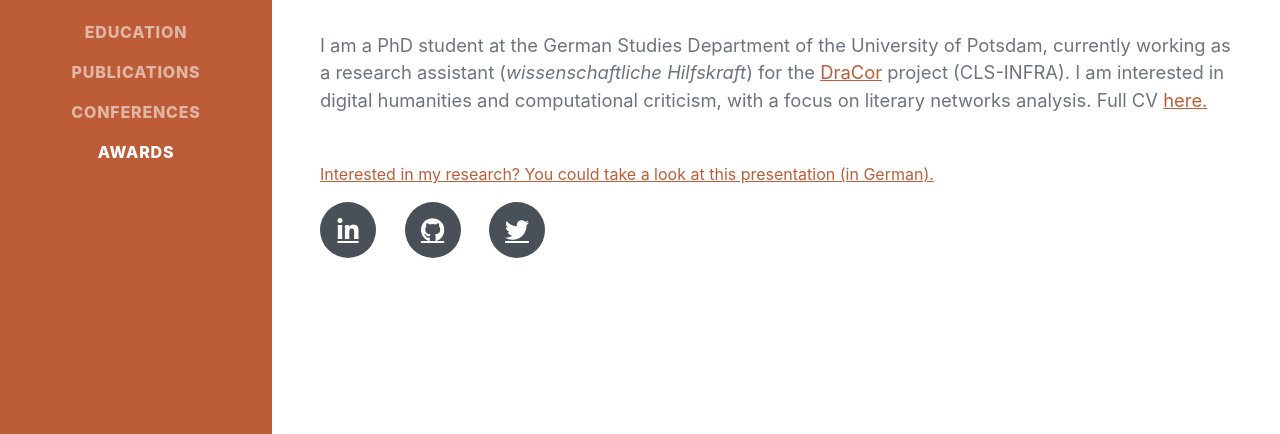
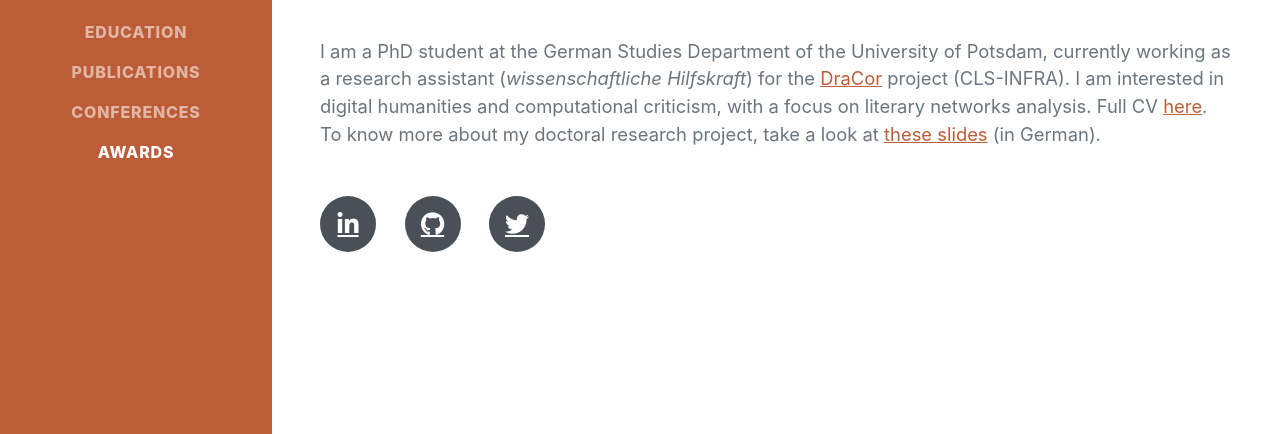
Before and after one commit to lucagiovannini7/lucagiovannini7.github.io, a plain HTML site: page index.html in a window 1280 px wide. Shown: the part 363-797 px from the top of the page. Drawn offline with nearby package versions, Linux system fonts and the light colour scheme; a web font is replaced by a local one.

Commit message:
Update index.html

```diff
--- a/index.html
+++ b/index.html
@@ -49,8 +49,8 @@
                     <p class="lead mb-5">I am a PhD student at the German Studies Department of the University of Potsdam,
                         currently working as a research assistant (<i>wissenschaftliche Hilfskraft</i>) for the <a href="https://dracor.org">DraCor</a> project (CLS-INFRA).
                         I am interested in digital humanities and computational criticism, with a focus on literary networks analysis.
-                        Full CV <a href='https://raw.githubusercontent.com/lucagiovannini7/lucagiovannini7.github.io/main/media/CV_uni.pdf'>here.</p><lb>
-                        Interested in my research? You could take a look at this presentation <a href='https://lucagiovannini7.github.io/kolloquium-up'> (in German).
+                        Full CV <a href='https://raw.githubusercontent.com/lucagiovannini7/lucagiovannini7.github.io/main/media/CV_uni.pdf'>here</a>.<lb>
+                        To know more about my doctoral research project, take a look at <a href='https://lucagiovannini7.github.io/kolloquium-up'>these slides</a> (in German).
                     </p>
                     <div class="social-icons">
                         <a class="social-icon" href="https://linkedin.com/in/luca-giovannini"><i class="fab fa-linkedin-in"></i></a>
```
